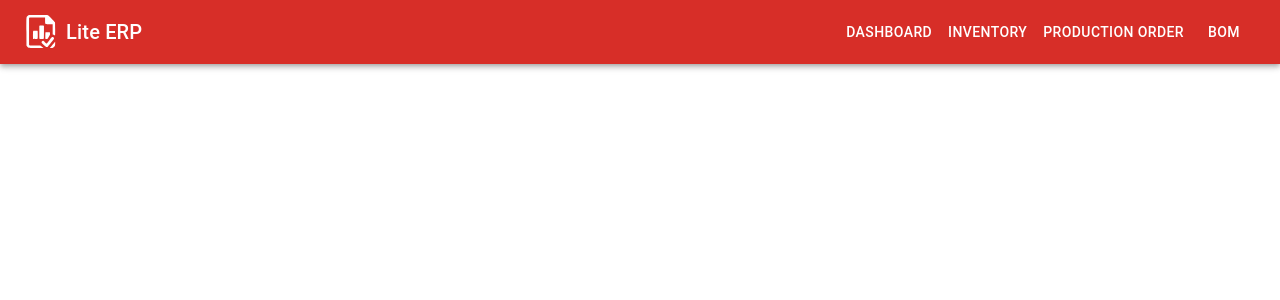
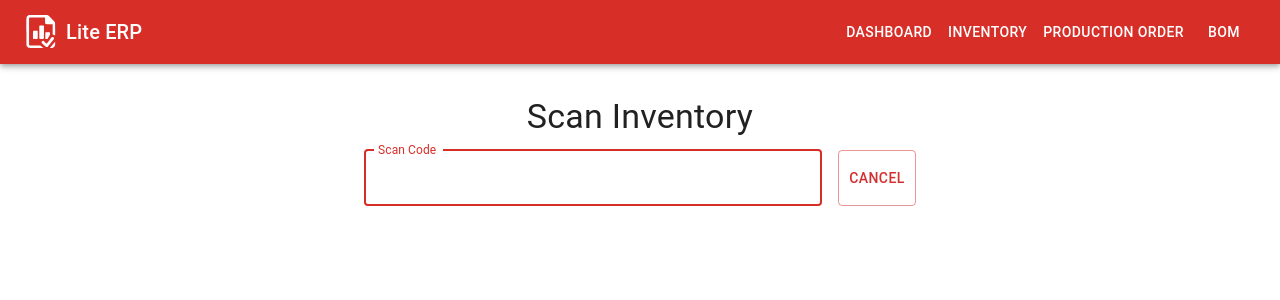
Before and after one commit to GiacomoGuaresi/LiteERP, a React (Create React App) app in the folder Frontend/: page /inventory/scanner in a window 1280 px wide. Shown: the top 300 px of the page. Built offline with nearby package versions, Linux system fonts and the light colour scheme.

Commit message:
feat: aggiungere pagina di scansione dell'inventario con gestione degli articoli scansionati e sincronizzazione automatica

```diff
--- a/Frontend/src/App.js
+++ b/Frontend/src/App.js
@@ -8,6 +8,7 @@ import InventoryPage from './pages/InventoryPage';
 import InventoryViewPage from './pages/InventoryViewPage';
 import InventoryEditPage from './pages/InventoryEditPage';
 import InventoryCreatePage from './pages/InventoryCreatePage';
+import InventoryScanPage from './pages/InventoryScanPage';
 
 import ProductionOrderPage from './pages/ProductionOrderPage';
 import ProductionOrderViewPage from './pages/ProductionOrderViewPage';
@@ -39,6 +40,7 @@ function App() {
           <Route path="/inventory/edit/:id" element={<InventoryEditPage />} />
           <Route path="/inventory/view/:id" element={<InventoryViewPage />} />
           <Route path="/inventory/create" element={<InventoryCreatePage />} />
+          <Route path="/inventory/scanner" element={<InventoryScanPage />} />
 
           <Route path="/ProductionOrder" element={<ProductionOrderPage />} />
           <Route path="/ProductionOrder/:id" element={<ProductionOrderViewPage />} />
--- a/Frontend/src/api/inventory.js
+++ b/Frontend/src/api/inventory.js
@@ -9,8 +9,8 @@ export const deleteInventoryItem = (id) => axios.delete(`${API_URL}/inventory/${
 export const getInventoryItem = (id) => axios.get(`${API_URL}/inventory/${id}`);
 export const updateInventoryItem = (id, data) => axios.put(`${API_URL}/inventory/${id}`, data);
 export const addToInventory = (id, quantity) => axios.post(`${API_URL}/inventory/${id}/add/`, { quantity });
+export const addToInventoryByCode = (code, quantity) => axios.post(`${API_URL}/inventory/${code}/addbycode/`, { quantity });
 export const removeFromInventory = (id, quantity) => axios.post(`${API_URL}/inventory/${id}/remove/`, { quantity });
-
 export const getInventoryIDsAndCodes = () => {
   const response = axios.get(`${API_URL}/inventory/`, {
     params: {
--- /dev/null
+++ b/Frontend/src/pages/InventoryScanPage.js
@@ -0,0 +1,172 @@
+import React, { useEffect, useRef, useState } from 'react';
+import {
+    Container, Typography, TextField, Button, Box, Table, TableHead, TableRow,
+    TableCell, TableBody, Paper, LinearProgress
+} from '@mui/material';
+import { addToInventoryByCode } from '../api/inventory';
+
+const SYNC_DELAY = 10; // in seconds
+
+const InventoryScanPage = () => {
+    const [scannedItems, setScannedItems] = useState([]);
+    const [inputValue, setInputValue] = useState('');
+    const [timeLeft, setTimeLeft] = useState(0);
+    const inputRef = useRef(null);
+    const lastScannedRef = useRef(null);
+    const timeoutRef = useRef(null);
+    const intervalRef = useRef(null);
+
+    useEffect(() => {
+        focusInput();
+
+        const handleBeforeUnload = (e) => {
+            if (scannedItems.length > 0) {
+                e.preventDefault();
+                e.returnValue = '';
+            }
+        };
+
+        window.addEventListener('beforeunload', handleBeforeUnload);
+        return () => {
+            window.removeEventListener('beforeunload', handleBeforeUnload);
+            clearTimeout(timeoutRef.current);
+            clearInterval(intervalRef.current);
+        };
+    }, [scannedItems]);
+
+    const focusInput = () => {
+        if (inputRef.current) inputRef.current.focus();
+    };
+
+    const handleSubmit = (e) => {
+        e.preventDefault();
+        const code = inputValue.trim();
+        if (!code) return;
+
+        lastScannedRef.current = code;
+
+        setScannedItems(prev => {
+            const existing = prev.find(item => item.code === code);
+            if (existing) {
+                return prev.map(item =>
+                    item.code === code ? { ...item, quantity: item.quantity + 1 } : item
+                );
+            } else {
+                return [...prev, { code, quantity: 1 }];
+            }
+        });
+
+        setInputValue('');
+        focusInput();
+        restartCountdown();
+    };
+
+    const processInventory = () => {
+        if (scannedItems.length === 0) return;
+
+        scannedItems.forEach(({ code, quantity }) => {
+            addToInventoryByCode(code, quantity)
+                .then(() => console.log(`Aggiunto ${quantity} di ${code}`))
+                .catch((err) => console.error(`Errore su ${code}:`, err));
+        });
+
+        setScannedItems([]);
+        lastScannedRef.current = null;
+        setTimeLeft(0);
+    };
+
+    const handleCancelLast = () => {
+        const lastCode = lastScannedRef.current;
+        if (!lastCode) return;
+
+        setScannedItems(prev => {
+            return prev
+                .map(item =>
+                    item.code === lastCode
+                        ? { ...item, quantity: item.quantity - 1 }
+                        : item
+                )
+                .filter(item => item.quantity > 0);
+        });
+
+        lastScannedRef.current = null;
+        focusInput();
+    };
+
+    useEffect(() => {
+        if (timeLeft === 0) {
+            if (scannedItems.length > 0) {
+                processInventory();
+            }
+            return;
+        }
+
+        const interval = setInterval(() => {
+            setTimeLeft((prev) => prev - 1);
+        }, 1000);
+
+        return () => clearInterval(interval);
+    }, [timeLeft]);
+
+    const restartCountdown = () => {
+        setTimeLeft(SYNC_DELAY);
+    };
+
+    return (
+        <Container maxWidth="sm" sx={{ mt: 4 }}>
+            <Typography variant="h4" align="center" gutterBottom>
+                Scan Inventory
+            </Typography>
+
+            <Box component="form" onSubmit={handleSubmit} sx={{ display: 'flex', gap: 2, mb: 2 }}>
+                <TextField
+                    inputRef={inputRef}
+                    value={inputValue}
+                    onChange={(e) => setInputValue(e.target.value)}
+                    label="Scan Code"
+                    variant="outlined"
+                    fullWidth
+                    autoFocus
+                />
+                <Button variant="outlined" color="error" onClick={handleCancelLast}>
+                    Cancel
+                </Button>
+            </Box>
+
+            {timeLeft > 0 && (
+                <Box sx={{ mb: 3 }}>
+                    <Typography variant="body2" gutterBottom>
+                        Syncing in {timeLeft}s...
+                    </Typography>
+                    <LinearProgress
+                        variant="determinate"
+                        value={((SYNC_DELAY - timeLeft) / SYNC_DELAY) * 100}
+                    />
+                </Box>
+            )}
+
+            {scannedItems.length > 0 && (
+                <Paper elevation={3}>
+                    <Table>
+                        <TableHead>
+                            <TableRow>
+                                <TableCell>Code</TableCell>
+                                <TableCell align="right">Quantity</TableCell>
+                            </TableRow>
+                        </TableHead>
+                        <TableBody>
+                            {scannedItems.map(item => (
+                                <TableRow key={item.code}>
+                                    <TableCell>{item.code}</TableCell>
+                                    <TableCell align="right">{item.quantity}</TableCell>
+                                </TableRow>
+                            ))}
+                        </TableBody>
+                    </Table>
+                </Paper>
+            )}
+        </Container>
+    );
+};
+
+export default InventoryScanPage;
```
Also changed, not shown: 1 other file (tests, documents, lock files or other folders).
